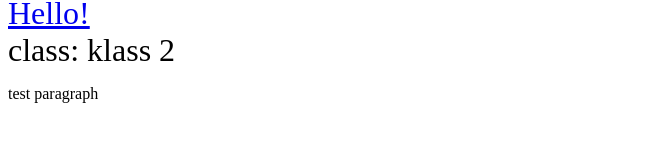
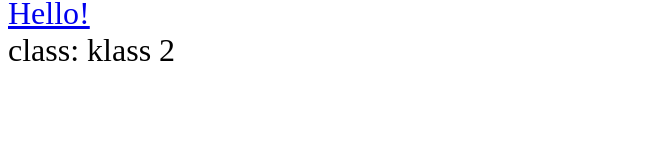
Before and after one commit to blanford-fox-2016/miniquery, a plain HTML site: page index.html in a window 1280 px wide. Shown: the part 229-370 px from the top of the page, without its empty margins (0-653 px from the left). Drawn offline with Linux system fonts and the light colour scheme.

Commit message:
edited index.html

```diff
--- a/index.html
+++ b/index.html
@@ -37,7 +37,6 @@
       <a class="klass" href="#hello">Hello!</a>
       <div class="klass">class: klass 2</div>
     </div>
-      <p>test paragraph</p>
   </body>
 
   <script>
```
